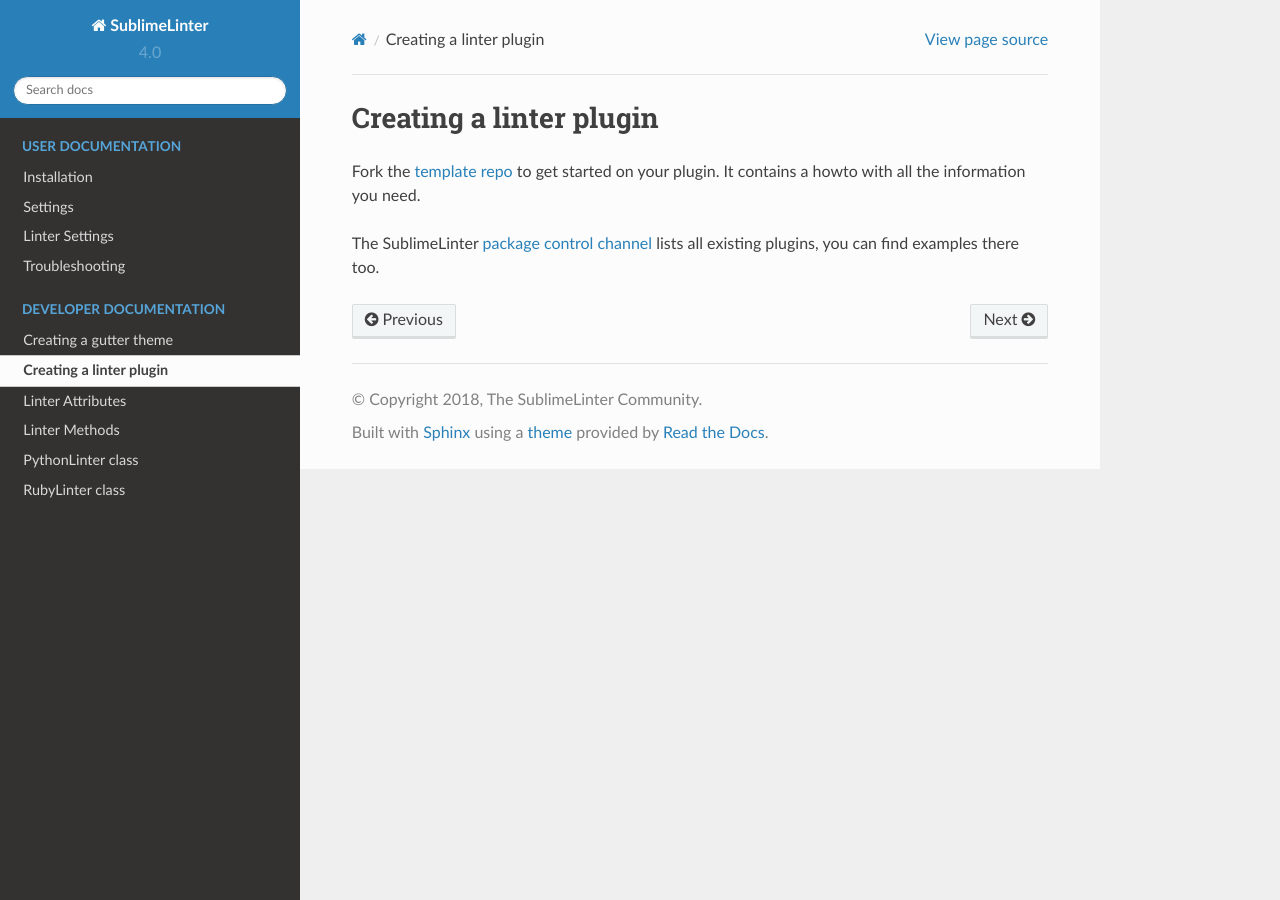
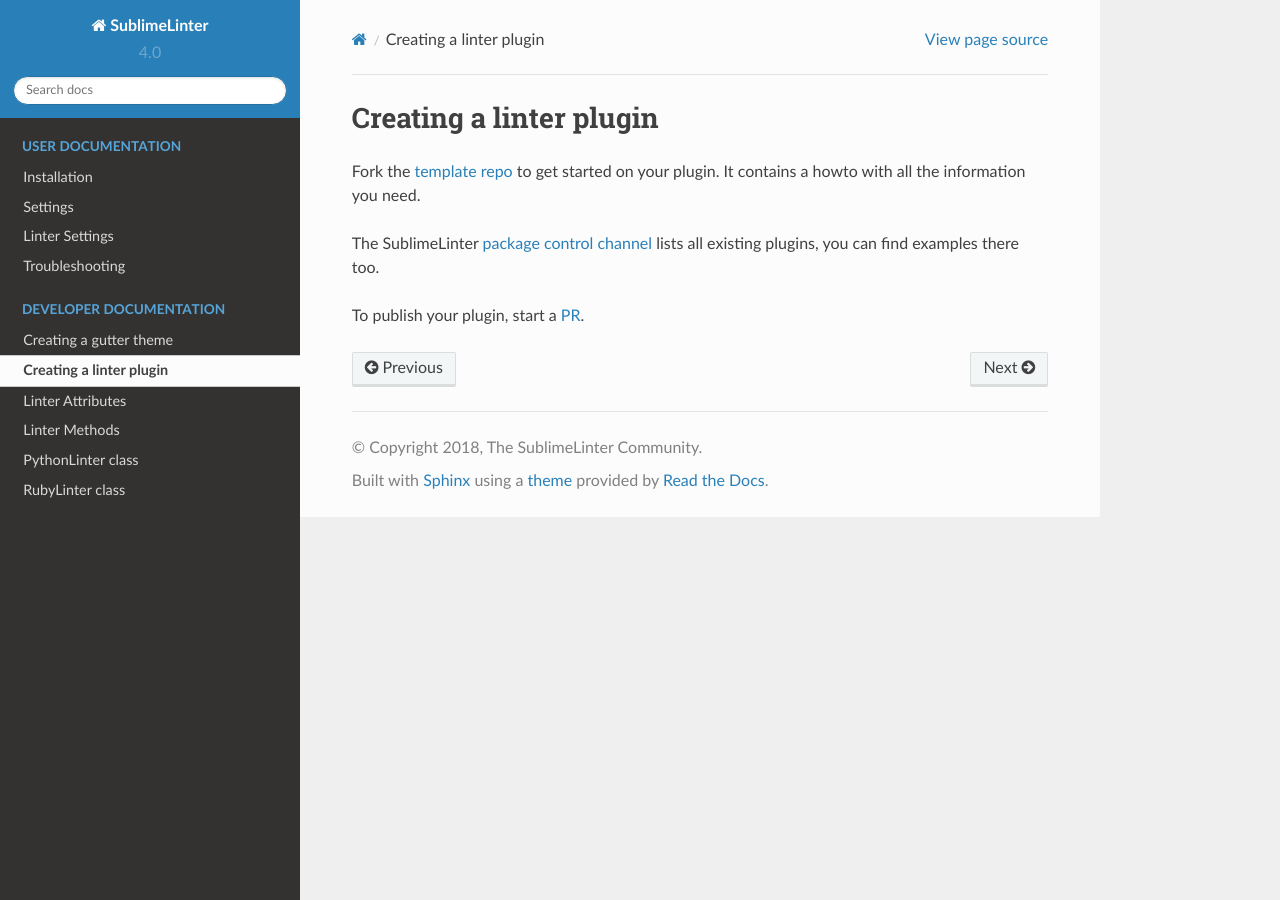
Before and after one commit to SublimeLinter/SublimeLinter, a Sphinx documentation site: the page built from docs/linter_plugin.rst, in a window 1280 px wide. Built offline with Sphinx 7.4.7 and the Read the Docs theme 2.0.0, drawn with Linux system fonts in a browser that asks for light colours.

Commit message:
add PR info and link

```diff
--- a/docs/linter_plugin.rst
+++ b/docs/linter_plugin.rst
@@ -6,3 +6,5 @@
 
 The SublimeLinter `package control channel <https://github.com/SublimeLinter/package_control_channel>`_
 lists all existing plugins, you can find examples there too.
+
+To publish your plugin, start a `PR <https://github.com/SublimeLinter/package_control_channel/pulls>`_.
```
